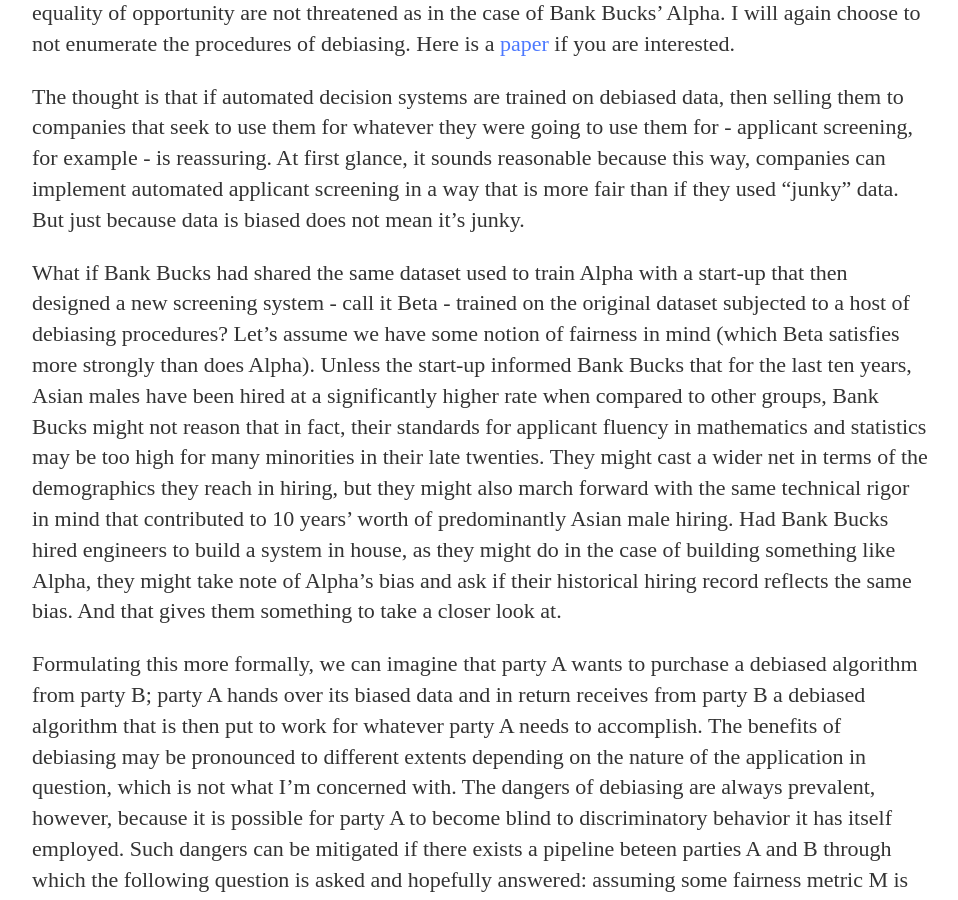
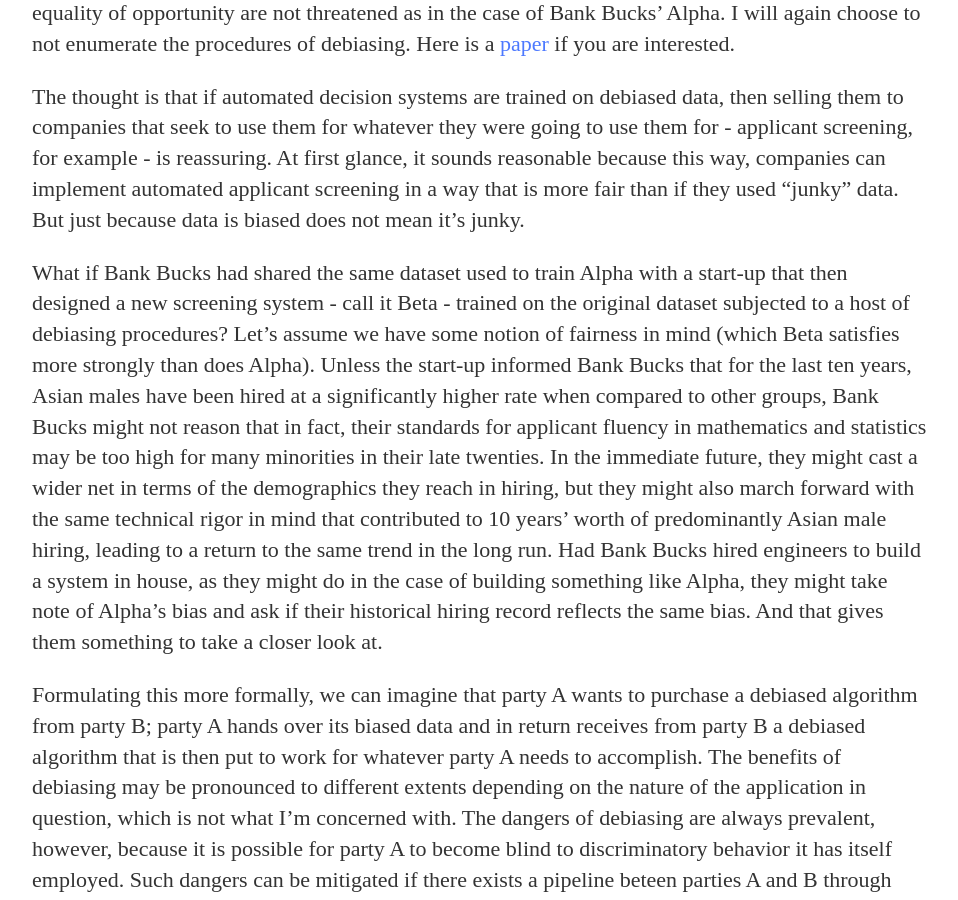
Before and after one commit to acontrac/acontrac.github.io, a Jekyll site: the page built from _posts/2020-07-22-An-Argument-Against-Debiasing-on-Autopilot-Mode.md, in a window 1280 px wide and 900 px high, scrolled down 926 px. Shown: the whole window, without its empty margins (160-1118 px from the left). Built offline with Jekyll 4.4.1, drawn with Linux system fonts in a browser that asks for light colours.

Commit message:
Update 2020-07-22-An-Argument-Against-Debiasing-on-Autopilot-Mode.md

```diff
--- a/_posts/2020-07-22-An-Argument-Against-Debiasing-on-Autopilot-Mode.md
+++ b/_posts/2020-07-22-An-Argument-Against-Debiasing-on-Autopilot-Mode.md
@@ -14,7 +14,7 @@
 
 The thought is that if automated decision systems are trained on debiased data, then selling them to companies that seek to use them for whatever they were going to use them for - applicant screening, for example - is reassuring. At first glance, it sounds reasonable because this way, companies can implement automated applicant  screening in a way that is more fair than if they used "junky" data. But just because data is biased does not mean it's junky.
 
-What if Bank Bucks had shared the same dataset used to train Alpha with a start-up that then designed a new screening system - call it Beta - trained on the original dataset subjected to a host of debiasing procedures? Let's assume we have some notion of fairness in mind (which Beta satisfies more strongly than does Alpha). Unless the start-up informed Bank Bucks that for the last ten years, Asian males have been hired at a significantly higher rate when compared to other groups, Bank Bucks might not reason that in fact, their standards for applicant fluency in mathematics and statistics may be too high for many minorities in their late twenties. They might cast a wider net in terms of the demographics they reach in hiring, but they might also march forward with the same technical rigor in mind that contributed to 10 years' worth of predominantly Asian male hiring. Had Bank Bucks hired engineers to build a system in house, as they might do in the case of building something like Alpha, they might take note of Alpha's bias and ask if their historical hiring record reflects the same bias. And that gives them something to take a closer look at.
+What if Bank Bucks had shared the same dataset used to train Alpha with a start-up that then designed a new screening system - call it Beta - trained on the original dataset subjected to a host of debiasing procedures? Let's assume we have some notion of fairness in mind (which Beta satisfies more strongly than does Alpha). Unless the start-up informed Bank Bucks that for the last ten years, Asian males have been hired at a significantly higher rate when compared to other groups, Bank Bucks might not reason that in fact, their standards for applicant fluency in mathematics and statistics may be too high for many minorities in their late twenties. In the immediate future, they might cast a wider net in terms of the demographics they reach in hiring, but they might also march forward with the same technical rigor in mind that contributed to 10 years' worth of predominantly Asian male hiring, leading to a return to the same trend in the long run. Had Bank Bucks hired engineers to build a system in house, as they might do in the case of building something like Alpha, they might take note of Alpha's bias and ask if their historical hiring record reflects the same bias. And that gives them something to take a closer look at.
 
 Formulating this more formally, we can imagine that party A wants to purchase a debiased algorithm from party B; party A hands over its biased data and in return receives from party B a debiased algorithm that is then put to work for whatever party A needs to accomplish. The benefits of debiasing may be pronounced to different extents depending on the nature of the application in question, which is not what I'm concerned with. The dangers of debiasing are always prevalent, however, because it is possible for party A to become blind to discriminatory behavior it has itself employed. Such dangers can be mitigated if there exists a pipeline beteen parties A and B through which the following question is asked and hopefully answered: assuming some fairness metric M is in mind, what does a Beta type algorithm illuminate about an Alpha type algorithm's inability to satisfy M?
 
```
